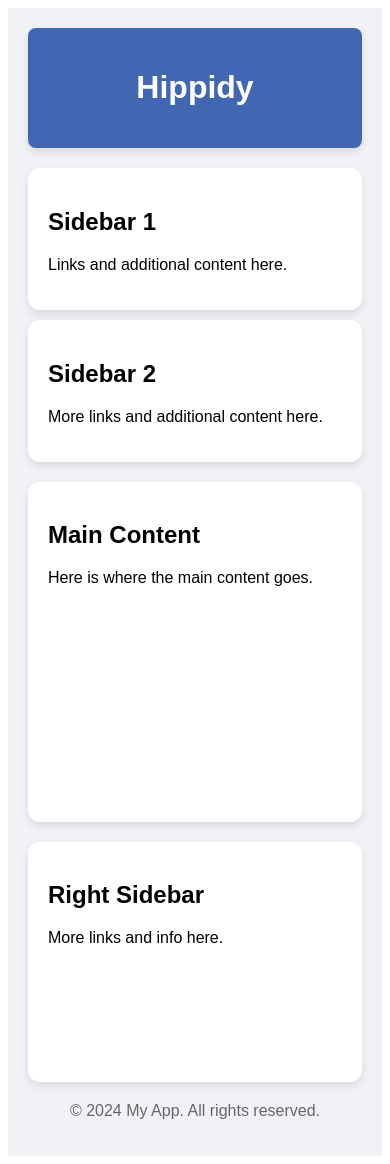
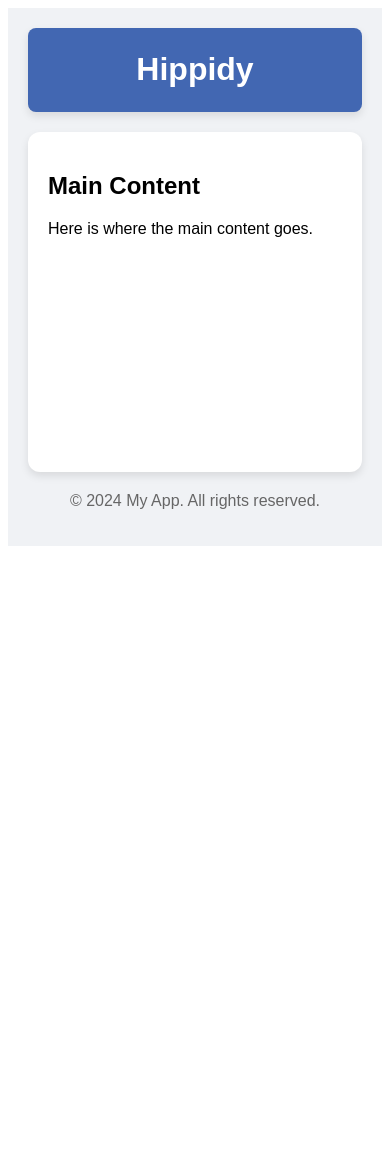
Before and after one commit to ilemberg/hippidy-v1, a React (Create React App) app: page / in a window 390 px wide. After the commit the page ends 844 px from the top, so only its background shows below. Built offline with nearby package versions, Linux system fonts and the light colour scheme.

Commit message:
added header comp and mall changes

```diff
--- a/public/index.html
+++ b/public/index.html
@@ -1,5 +1,7 @@
 <!DOCTYPE html>
 <html lang="en">
+  <meta name="viewport" content="width=device-width, initial-scale=1.0">
+
   <head>
 
     <title>Hippidy</title>
--- a/src/pages/home/Home.css
+++ b/src/pages/home/Home.css
@@ -1,4 +1,3 @@
-/* Home.css */
 
 .home-container {
   font-family: Arial, sans-serif;
@@ -9,7 +8,7 @@
 .home-header {
   background-color: #4267b2;
   color: white;
-    padding: 20px;
+  padding: 2px 15px; /* Further reduce padding to make the header shorter */
   text-align: center;
   border-radius: 8px;
   box-shadow: 0 4px 8px rgba(0, 0, 0, 0.1);
@@ -26,7 +25,7 @@
   display: flex;
   flex-direction: column;
   gap: 10px;
-    flex: 1 1 200px; /* Allows the left pane to shrink when needed */
+  flex: 1 1 200px;
 }
 
 .sidebar, .right-sidebar, .main-content {
@@ -34,21 +33,25 @@
   padding: 20px;
   border-radius: 12px;
   box-shadow: 0 4px 8px rgba(0, 0, 0, 0.1);
-    flex: 1 1 100%; /* Ensures they shrink properly when the screen gets smaller */
+  flex: 1 1 100%;
 }
 
 .main-content {
-    flex: 3 1 300px; /* Main content takes up more space, but is still flexible */
+  flex: 3 1 300px;
 }
 
 .right-sidebar {
-    flex: 1 1 200px; /* Allows the right sidebar to shrink when needed */
+  flex: 1 1 200px;
 }
 
 @media (max-width: 768px) {
   .content-container {
     flex-direction: column;
     gap: 20px;
+  }
+
+  .left-pane, .right-sidebar {
+    display: none; /* Hide sidebars on smaller screens */
   }
 }
 
--- a/src/pages/home/Home.js
+++ b/src/pages/home/Home.js
@@ -1,16 +1,15 @@
 import React from 'react';
 import './Home.css';
+import Header from './views/Header';
 import Left1 from './views/Left1';
-import Right1 from './views/Right1'
+import Right1 from './views/Right1';
 import Right2 from './views/Right2';
 import Feed from './views/Feed';
 
 const Home = () => {
   return (
     <div className="home-container">
-      <header className="home-header">
-        <h1>Hippidy</h1>
-      </header>
+      <Header />
       <div className="content-container">
         <div className="left-pane">
           <Left1 />
--- /dev/null
+++ b/src/pages/home/views/Header.js
@@ -0,0 +1,11 @@
+import React from 'react';
+
+const Header = () => {
+  return (
+    <header className="home-header">
+      <h1>Hippidy</h1>
+    </header>
+  );
+};
+
+export default Header;
```
Lines whose indentation alone changed are shown as unchanged.
